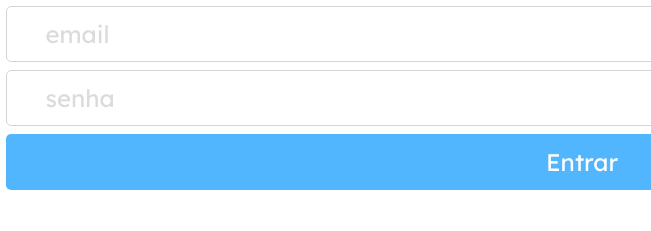
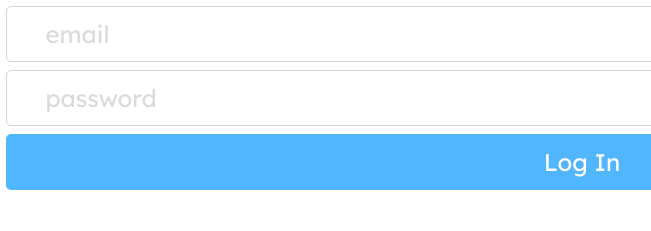
Before and after one commit to Fekete-Bruno/TrackIt, a React app: page / in a window 1280 px wide. Shown: the part 609-840 px from the top of the page, 58-709 px from the left. Built offline with nearby package versions, Linux system fonts and the light colour scheme.

Commit message:
Added FormWrapper to reuse in SignUp

```diff
--- a/public/index.html
+++ b/public/index.html
@@ -1,5 +1,5 @@
 <!DOCTYPE html>
-<html lang="pt-br">
+<html lang="en">
   <head>
     <meta charset="utf-8" />
     <meta name="viewport" content="width=device-width, initial-scale=1" />
--- a/src/components/App.js
+++ b/src/components/App.js
@@ -1,6 +1,6 @@
 import { Fragment } from "react";
 import { BrowserRouter , Routes , Route } from "react-router-dom";
-import GlobalStyle from "../theme/globalStyles";
+import GlobalStyle from "../themes/globalStyles";
 import LoginScreen from "./LoginScreen/LoginScreen";
 
 export default function App(){
--- a/src/components/LoginScreen/LoginScreen.js
+++ b/src/components/LoginScreen/LoginScreen.js
@@ -1,10 +1,11 @@
 import styled from "styled-components";
 import { Link } from "react-router-dom";
+import FormWrapper from "../../themes/Form Wrapper";
 import logo from "../../images/TrackIt-Logo.png";
 
 export default function LoginScreen(){
     return(
-        <Wrapper>
+        <FormWrapper>
             <img src={logo} alt="TrackIt Logo" />
 
             <form onSubmit={(event)=>{
@@ -12,71 +13,18 @@ export default function LoginScreen(){
                 console.log('hey');
                 }}>
 		    <input type="email" placeholder="email" required />
-		    <input type="password" placeholder="senha" required />
+		    <input type="password" placeholder="password" required />
             <div></div>
-		    <button type="submit">Entrar</button>
+		    <button type="submit">Log In</button>
 		    </form>
-            <Link to="/cadastro">
-                <SignUp>Não tem uma conta? Cadastre-se!</SignUp>
+            <Link to="/signup">
+                <SignUpButton>New to TrackIt? Sign up!</SignUpButton>
             </Link>
-        </Wrapper>
+        </FormWrapper>
     );
 }
 
-const Wrapper = styled.div`
-    display: flex;
-    flex-direction: column;
-    align-items: center;
-    justify-content: center;
-    height: 100vh;
-
-    img{
-        width: 50vw;
-    }
-
-    form{
-        margin: 5vh 0;
-        box-sizing: border-box;
-        width: 90%;
-        display: flex;
-        flex-direction: column;
-        align-items: center;
-    }
-
-    input{
-        padding: 0 3vw;
-        margin: 0.5vh auto;
-        width: 100%;
-        height: 7vh;
-        border: 1px solid #D5D5D5;
-        border-radius: 5px;
-        font-size: 3vh;
-    }
-
-    input::placeholder{
-        color:rgba(219, 219, 219, 1);
-    }
-
-    button{
-        margin: 0.5vh auto;
-        color: rgba(255,255,255,1);
-        font-size: 3vh;
-        background-color: rgba(82, 182, 255, 1);
-        width: 100%;
-        height: 7vh;
-        border: none;
-        border-radius: 5px;
-    }
-
-    button:hover{
-        cursor: pointer;
-        background-color: rgba(82, 182, 255, 0.8);
-    }
-
-    /* KEEPING IT FOR THE NEXT SCREENS: font-family: 'Playball', cursive; */
-`;
-
-const SignUp = styled.div`
+const SignUpButton = styled.div`
     color: rgba(82, 182, 255, 1);
     text-decoration: underline;
     font-size: 2vh;
--- /dev/null
+++ b/src/themes/Form Wrapper.js
@@ -0,0 +1,56 @@
+import styled from "styled-components";
+
+const FormWrapper = styled.div`
+    display: flex;
+    flex-direction: column;
+    align-items: center;
+    justify-content: center;
+    height: 100vh;
+
+    img{
+        width: 50vw;
+    }
+
+    form{
+        margin: 5vh 0;
+        box-sizing: border-box;
+        width: 90%;
+        display: flex;
+        flex-direction: column;
+        align-items: center;
+    }
+
+    input{
+        padding: 0 3vw;
+        margin: 0.5vh auto;
+        width: 100%;
+        height: 7vh;
+        border: 1px solid #D5D5D5;
+        border-radius: 5px;
+        font-size: 3vh;
+    }
+
+    input::placeholder{
+        color:rgba(219, 219, 219, 1);
+    }
+
+    button{
+        margin: 0.5vh auto;
+        color: rgba(255,255,255,1);
+        font-size: 3vh;
+        background-color: rgba(82, 182, 255, 1);
+        width: 100%;
+        height: 7vh;
+        border: none;
+        border-radius: 5px;
+    }
+
+    button:hover{
+        cursor: pointer;
+        background-color: rgba(82, 182, 255, 0.8);
+    }
+
+    /* KEEPING IT FOR THE NEXT SCREENS: font-family: 'Playball', cursive; */
+`;
+
+export default FormWrapper;
```
Also changed, not shown: src/themes/globalStyles.js (renamed from src/theme/globalStyles.js).
